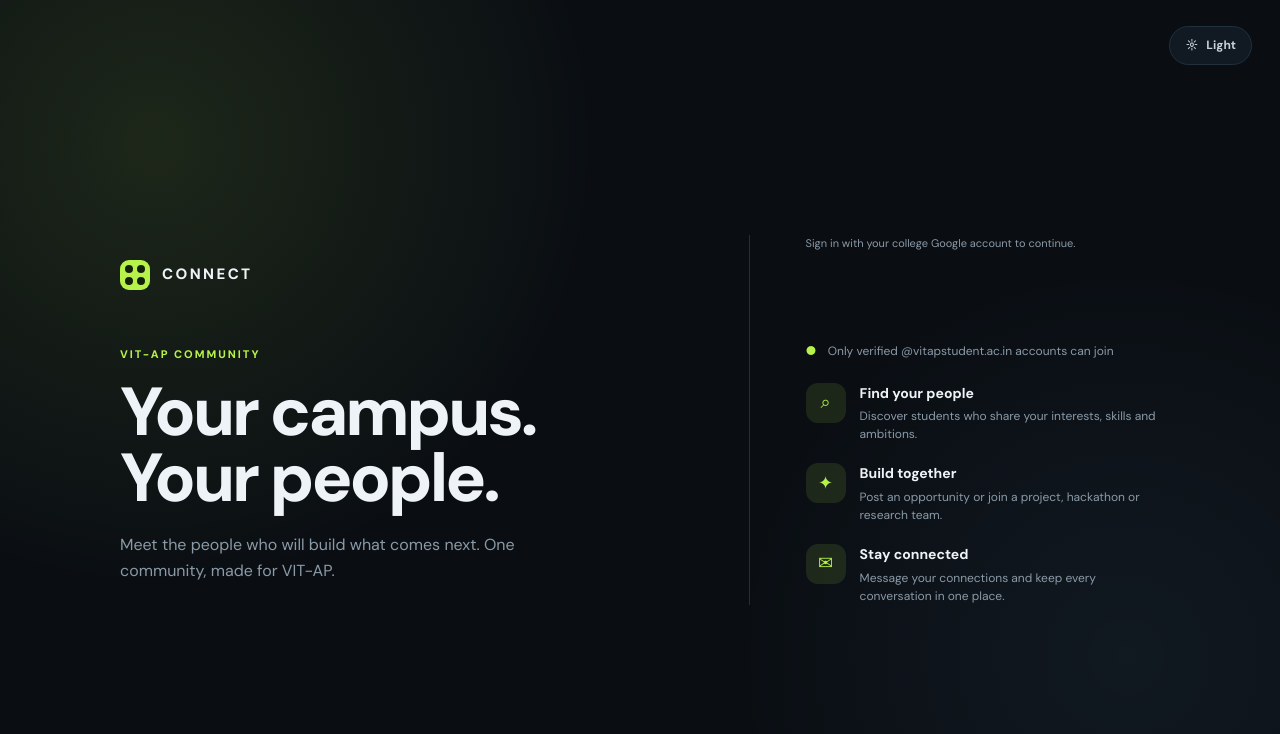
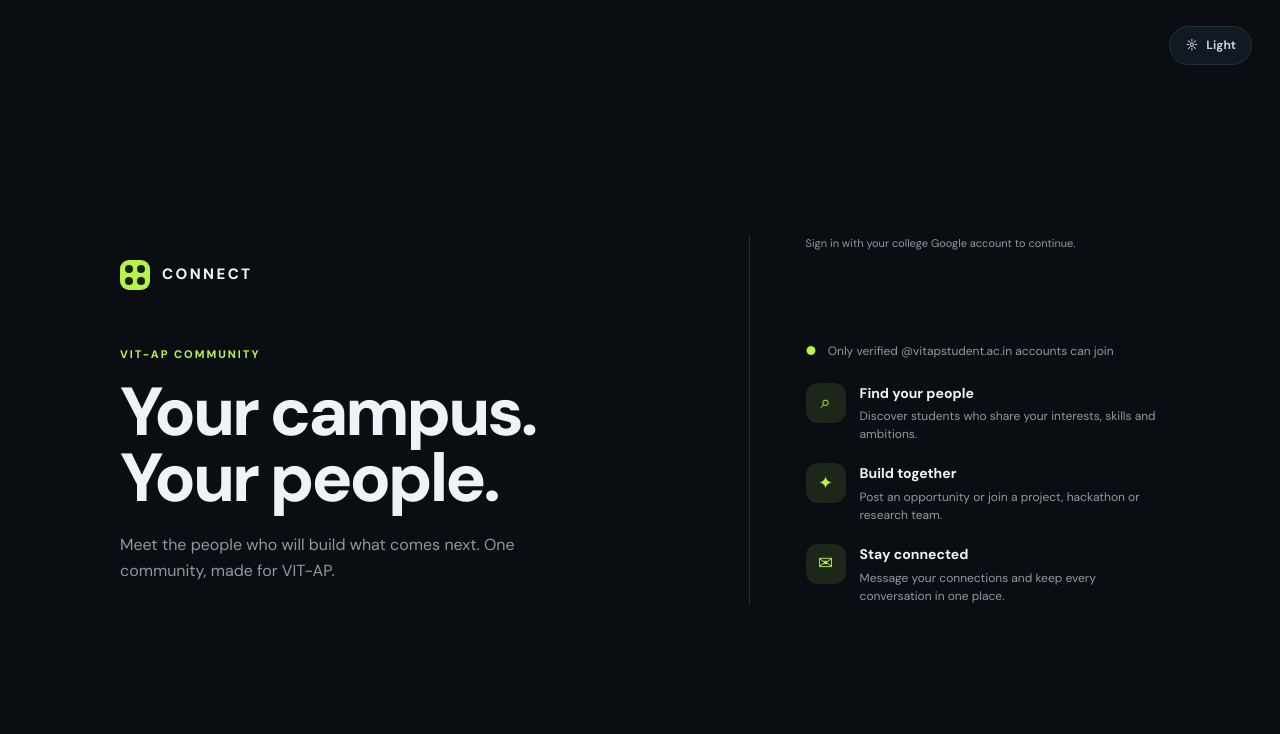
Before and after one commit to SidharthRaman2005/Connect, a React app in the folder frontend/: page / in a window 1280 px wide. Shown: the top 734 px of the page. Built offline with nearby package versions, Linux system fonts and the light colour scheme; the HTML template or start-up script is replaced by a standard one.

Commit message:
feat: simplify background styles in App and index CSS

```diff
--- a/frontend/src/App.css
+++ b/frontend/src/App.css
@@ -83,9 +83,8 @@
   margin-bottom: 48px;
   padding: 38px 40px;
   border-radius: var(--radius-xl);
-  background: linear-gradient(125deg, var(--surface), var(--bg-soft));
+  background: var(--surface);
 }
-.dashboard-hero::after { position: absolute; top: -110px; right: 8%; width: 260px; height: 260px; border-radius: 50%; background: var(--accent-soft); content: ""; }
 .dashboard-hero__label { color: var(--accent-ink); font-size: 11px; font-weight: 800; letter-spacing: 0.16em; }
 .dashboard-hero h2 { margin: 14px 0 12px; font-size: clamp(32px, 4vw, 48px); line-height: 1.02; letter-spacing: -0.04em; }
 .dashboard-hero p { max-width: 420px; color: var(--muted); font-size: 14px; line-height: 1.6; }
@@ -146,7 +145,7 @@
 .back-link:hover { color: var(--accent-ink); }
 
 .profile-view { overflow: hidden; border: 1px solid var(--border); border-radius: var(--radius-xl); background: var(--surface); }
-.profile-view__banner { height: 132px; background: radial-gradient(circle at 82% -40%, var(--accent-glow), transparent 58%), linear-gradient(120deg, var(--surface-raised), var(--bg-soft)); border-bottom: 1px solid var(--border); }
+.profile-view__banner { height: 132px; background: var(--surface-raised); border-bottom: 1px solid var(--border); }
 .profile-view__main { display: flex; align-items: flex-end; gap: 22px; margin-top: -54px; padding: 0 30px 26px; }
 .profile-view__avatar { width: 116px; height: 116px; flex: 0 0 auto; border: 4px solid var(--surface); border-radius: 50%; object-fit: cover; box-shadow: var(--shadow); }
 .profile-view__avatar--fallback { display: grid; place-items: center; background: var(--accent); color: var(--accent-contrast); font-size: 44px; font-weight: 800; }
@@ -293,7 +292,7 @@
 .inbox-profile-link { border: 1px solid var(--border); border-radius: 9px; padding: 8px 12px; color: var(--text-soft); font-size: 12px; font-weight: 700; }
 .inbox-profile-link:hover { border-color: var(--accent-border); color: var(--accent-ink); }
 .inbox-profile-link span { margin-left: 5px; }
-.inbox-messages { display: flex; min-height: 0; flex: 1; flex-direction: column; gap: 10px; overflow-y: auto; padding: 26px 28px; background: radial-gradient(circle at 92% 6%, var(--accent-soft), transparent 190px), var(--bg-soft); }
+.inbox-messages { display: flex; min-height: 0; flex: 1; flex-direction: column; gap: 10px; overflow-y: auto; padding: 26px 28px; background: var(--bg-soft); }
 .inbox-older { align-self: center; border: 0; padding: 6px 10px; background: transparent; color: var(--accent-ink); font-size: 12px; font-weight: 700; }
 .inbox-message-row { display: flex; }
 .inbox-message-row.is-their-message { justify-content: flex-start; }
--- a/frontend/src/index.css
+++ b/frontend/src/index.css
@@ -306,10 +306,7 @@ img { display: block; max-width: 100%; }
   place-items: center;
   min-height: 100vh;
   padding: 88px 24px 48px;
-  background:
-    radial-gradient(circle at 12% 18%, var(--accent-soft), transparent 34%),
-    radial-gradient(circle at 88% 82%, rgba(123, 200, 255, 0.06), transparent 30%),
-    var(--bg);
+  background: var(--bg);
 }
 .theme-toggle {
   position: absolute;
```
